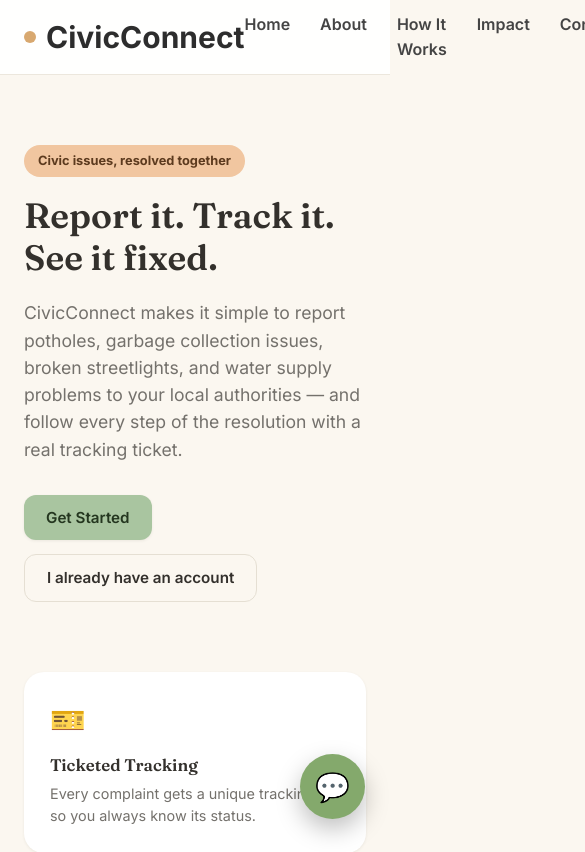
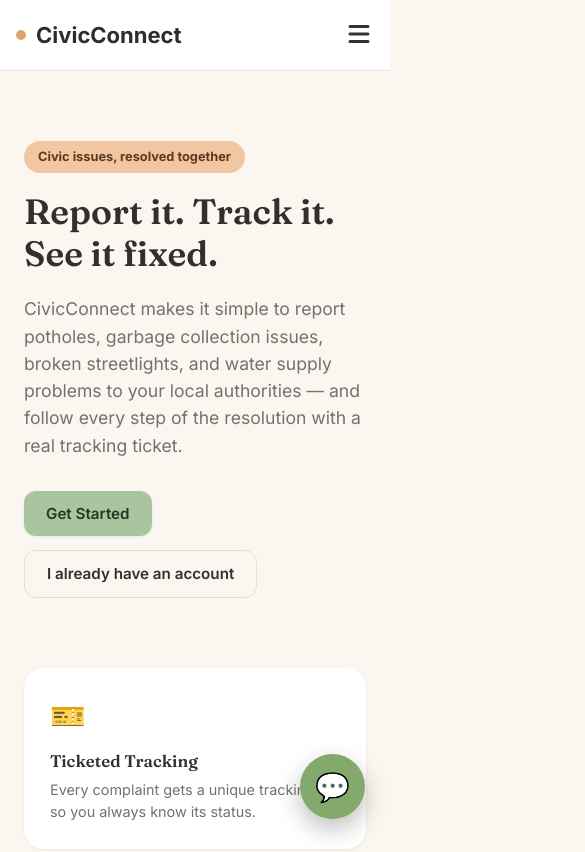
Before and after one commit to Akshitasri8299/CivicConnect, a React (Vite) app in the folder frontend/: page / in a window 390 px wide. Shown: the top 852 px of the page, 585 px wide, since content can reach past the window. Built offline with nearby package versions, Linux system fonts and the light colour scheme.

Commit message:
Final Navbar changes

```diff
--- a/frontend/package.json
+++ b/frontend/package.json
@@ -12,6 +12,7 @@
     "axios": "^1.7.2",
     "react": "^18.3.1",
     "react-dom": "^18.3.1",
+    "react-icons": "^5.7.0",
     "react-router-dom": "^6.24.1",
     "recharts": "^3.9.2"
   },
--- a/frontend/src/components/Navbar.jsx
+++ b/frontend/src/components/Navbar.jsx
@@ -1,18 +1,24 @@
 import { Link, useLocation, useNavigate } from "react-router-dom";
 import { useAuth } from "../context/AuthContext.jsx";
 import { useState } from "react";
+import { HiMenu, HiX } from "react-icons/hi";
 
 const Navbar = () => {
   const { user, logout } = useAuth();
   const navigate = useNavigate();
   const location = useLocation();
 
-  const [open, setOpen] = useState(false);
+  const [menuOpen, setMenuOpen] = useState(false);
+  const [profileOpen, setProfileOpen] = useState(false);
 
   const isLanding = location.pathname === "/";
 
+  const closeMenu = () => setMenuOpen(false);
+
   const handleLogout = () => {
     logout();
+    setMenuOpen(false);
+    setProfileOpen(false);
     navigate("/login");
   };
 
@@ -21,48 +27,167 @@
       <div className="navbar-inner">
 
         {/* Logo */}
-
-        <Link to="/" className="navbar-brand">
+        <Link
+          to="/"
+          className="navbar-brand"
+          onClick={closeMenu}
+        >
           <span className="brand-dot"></span>
           CivicConnect
         </Link>
 
-        {/* Center Navigation */}
+        {/* Mobile Menu Button */}
+        <button
+          className="menu-toggle"
+          onClick={() => setMenuOpen(!menuOpen)}
+        >
+          {menuOpen ? <HiX size={30} /> : <HiMenu size={30} />}
+        </button>
 
-        <div className="navbar-center">
+        {/* Navigation */}
+        <div className={`navbar-center ${menuOpen ? "active" : ""}`}>
 
+          {/* Landing */}
           {!user && isLanding && (
             <>
-              <a href="#home" className="nav-link">Home</a>
-              <a href="#about" className="nav-link">About</a>
-              <a href="#how" className="nav-link">How It Works</a>
-              <a href="#impact" className="nav-link">Impact</a>
-              <Link to="/contact" className="nav-link">
-  Contact
-</Link>
+              <a href="#home" className="nav-link" onClick={closeMenu}>
+                Home
+              </a>
+
+              <a href="#about" className="nav-link" onClick={closeMenu}>
+                About
+              </a>
+
+              <a href="#how" className="nav-link" onClick={closeMenu}>
+                How It Works
+              </a>
+
+              <a href="#impact" className="nav-link" onClick={closeMenu}>
+                Impact
+              </a>
+
+              <Link
+                to="/contact"
+                className="nav-link"
+                onClick={closeMenu}
+              >
+                Contact
+              </Link>
             </>
           )}
 
-          {user?.role === "admin" && (
+          {/* Citizen */}
+          {user?.role === "citizen" && (
             <>
-              <Link to="/admin" className="nav-link">Dashboard</Link>
-              <Link to="/admin/tickets" className="nav-link">Tickets</Link>
-              <Link to="/admin/analytics" className="nav-link">Analytics</Link>
-              <Link to="/users" className="nav-link">Community</Link>
+              <Link
+                to="/dashboard"
+                className="nav-link"
+                onClick={closeMenu}
+              >
+                Dashboard
+              </Link>
+
+              <Link
+                to="/users"
+                className="nav-link"
+                onClick={closeMenu}
+              >
+                Community
+              </Link>
+
+              <Link
+                to="/profile"
+                className="nav-link mobile-only"
+                onClick={closeMenu}
+              >
+                Profile
+              </Link>
+
+              <button
+                className="mobile-logout mobile-only"
+                onClick={handleLogout}
+              >
+                Logout
+              </button>
             </>
           )}
 
-          {user?.role === "citizen" && (
+          {/* Admin */}
+          {user?.role === "admin" && (
             <>
-              <Link to="/dashboard" className="nav-link">Dashboard</Link>
-              <Link to="/users" className="nav-link">Community</Link>
+              <Link
+                to="/admin"
+                className="nav-link"
+                onClick={closeMenu}
+              >
+                Dashboard
+              </Link>
+
+              <Link
+                to="/admin/tickets"
+                className="nav-link"
+                onClick={closeMenu}
+              >
+                Tickets
+              </Link>
+
+              <Link
+                to="/admin/analytics"
+                className="nav-link"
+                onClick={closeMenu}
+              >
+                Analytics
+              </Link>
+
+              <Link
+                to="/users"
+                className="nav-link"
+                onClick={closeMenu}
+              >
+                Community
+              </Link>
+
+              <Link
+                to="/profile"
+                className="nav-link mobile-only"
+                onClick={closeMenu}
+              >
+                Profile
+              </Link>
+
+              <button
+                className="mobile-logout mobile-only"
+                onClick={handleLogout}
+              >
+                Logout
+              </button>
             </>
+          )}
+
+          {/* Guest Mobile */}
+          {!user && (
+            <div className="mobile-only">
+              <Link
+                to="/login"
+                className="nav-link"
+                onClick={closeMenu}
+              >
+                Login
+              </Link>
+
+              <Link
+                to="/register"
+                className="nav-link"
+                onClick={closeMenu}
+              >
+                Register
+              </Link>
+            </div>
           )}
 
         </div>
 
-        {/* Right */}
-
+        {/* Desktop Right */}
         <div className="navbar-right">
 
           {!user ? (
@@ -80,18 +205,18 @@
 
               <button
                 className="profile-btn"
-                onClick={() => setOpen(!open)}
+                onClick={() => setProfileOpen(!profileOpen)}
               >
                 👤 {user.name.split(" ")[0]} ▼
               </button>
 
-              {open && (
+              {profileOpen && (
                 <div className="dropdown">
 
                   <Link
                     to="/profile"
                     className="dropdown-item"
-                    onClick={() => setOpen(false)}
+                    onClick={() => setProfileOpen(false)}
                   >
                     Profile
                   </Link>
--- a/frontend/src/index.css
+++ b/frontend/src/index.css
@@ -259,14 +259,17 @@
   }
 }
 
-/* ---------- 5. Navbar ---------- */
-.navbar {
-  position: sticky;
-  top: 0;
-  z-index: 1000;
-  background: rgba(255,255,255,.92);
-  backdrop-filter: blur(12px);
-  border-bottom: 1px solid #ece7dd;
+/* ===========================
+   NAVBAR
+=========================== */
+
+.navbar{
+    position:sticky;
+    top:0;
+    z-index:1000;
+    background:rgba(255,255,255,.95);
+    backdrop-filter:blur(14px);
+    border-bottom:1px solid #ece7dd;
 }
 
 .navbar-inner{
@@ -281,33 +284,36 @@
     padding:0 24px;
 }
 
+/* Logo */
+
 .navbar-brand{
     display:flex;
     align-items:center;
     gap:10px;
 
-  font-size:30px;
-  font-weight:700;
+    text-decoration:none;
 
-  text-decoration:none;
     color:#2d2d2d;
 
-  flex:1;
+    font-size:28px;
+    font-weight:700;
 }
 
 .brand-dot{
     width:12px;
     height:12px;
+
     border-radius:50%;
+
     background:#d8a86f;
 }
 
+/* Center Links */
+
 .navbar-center{
-  flex:2;
-
     display:flex;
-  justify-content:center;
-  gap:30px;
+    align-items:center;
+    gap:28px;
 }
 
 .nav-link{
@@ -321,14 +327,15 @@
     color:#84a96c;
 }
 
+/* Right */
+
 .navbar-right{
-  flex:1;
-
     display:flex;
-  justify-content:flex-end;
     align-items:center;
     gap:12px;
 }
+
+/* Profile */
 
 .profile-menu{
     position:relative;
@@ -336,34 +343,37 @@
 
 .profile-btn{
     background:#84a96c;
-  color:white;
+    color:#fff;
 
     border:none;
 
     padding:10px 18px;
 
-  border-radius:10px;
+    border-radius:12px;
 
     cursor:pointer;
 
     font-weight:600;
 }
 
+.profile-btn:hover{
+    background:#6d8d59;
+}
+
 .dropdown{
     position:absolute;
+    right:0;
+    top:55px;
 
-  right:0;
-  top:52px;
+    width:190px;
 
-  width:180px;
+    background:#fff;
 
-  background:white;
-
-  border-radius:12px;
+    border-radius:14px;
 
     overflow:hidden;
 
-  box-shadow:0 10px 30px rgba(0,0,0,.12);
+    box-shadow:0 12px 28px rgba(0,0,0,.12);
 }
 
 .dropdown-item{
@@ -373,25 +383,216 @@
 
     padding:14px 18px;
 
+    background:#fff;
+
+    border:none;
+
+    text-align:left;
+
     text-decoration:none;
 
     color:#333;
-
-  border:none;
-
-  background:white;
-
-  text-align:left;
 
     cursor:pointer;
 }
 
 .dropdown-item:hover{
-  background:#f4f4f4;
+    background:#f5f5f5;
 }
 
 .logout-item{
-  color:#d9534f;
+    color:#dc3545;
+}
+
+/* Hamburger */
+
+.menu-toggle{
+    display:none;
+
+    background:none;
+    border:none;
+
+    cursor:pointer;
+}
+
+/* Mobile only */
+
+.mobile-only{
+    display:none;
+}
+
+.mobile-logout{
+    display:none;
+
+    background:none;
+    border:none;
+
+    color:#dc3545;
+
+    font-size:17px;
+
+    font-weight:600;
+
+    cursor:pointer;
+}
+
+/* ===========================
+   TABLET
+=========================== */
+
+@media(max-width:992px){
+
+.navbar-inner{
+
+    padding:0 18px;
+
+}
+
+.navbar-brand{
+
+    font-size:24px;
+
+}
+
+.navbar-center{
+
+    gap:18px;
+
+}
+
+}
+
+
+/* ===========================
+   MOBILE
+=========================== */
+
+@media(max-width:768px){
+
+.navbar-inner{
+
+    height:70px;
+
+    position:relative;
+
+}
+
+.menu-toggle{
+
+    display:block;
+
+    color:#333;
+
+}
+
+.navbar-center{
+
+    position:absolute;
+
+    top:70px;
+    left:0;
+
+    width:100%;
+
+    background:#fff;
+
+    display:none;
+
+    flex-direction:column;
+
+    align-items:center;
+
+    gap:20px;
+
+    padding:30px 0;
+
+    box-shadow:0 10px 30px rgba(0,0,0,.08);
+
+    border-bottom:1px solid #eee;
+
+}
+
+.navbar-center.active{
+
+    display:flex;
+
+}
+
+.mobile-only{
+
+    display:block;
+
+}
+
+.mobile-logout{
+
+    display:block;
+
+}
+
+.navbar-right{
+
+    display:none;
+
+}
+
+.nav-link{
+
+    font-size:18px;
+
+}
+
+}
+
+
+/* ===========================
+   SMALL PHONE
+=========================== */
+
+@media(max-width:480px){
+
+.navbar-inner{
+
+    padding:0 16px;
+
+}
+
+.navbar-brand{
+
+    font-size:22px;
+
+}
+
+.brand-dot{
+
+    width:10px;
+    height:10px;
+
+}
+
+.nav-link{
+
+    font-size:17px;
+
+}
+
+}
+/* Mobile Only */
+
+.mobile-only{
+    display:none;
+}
+
+@media(max-width:768px){
+
+.mobile-only{
+    display:flex;
+    flex-direction:column;
+    align-items:center;
+    gap:18px;
+    width:100%;
+}
+
 }
 /* ---------- 6. Toast ---------- */
 .toast-container {
```
Also changed, not shown: 1 other file (tests, documents, lock files or other folders). Lines whose indentation alone changed are shown as unchanged.
